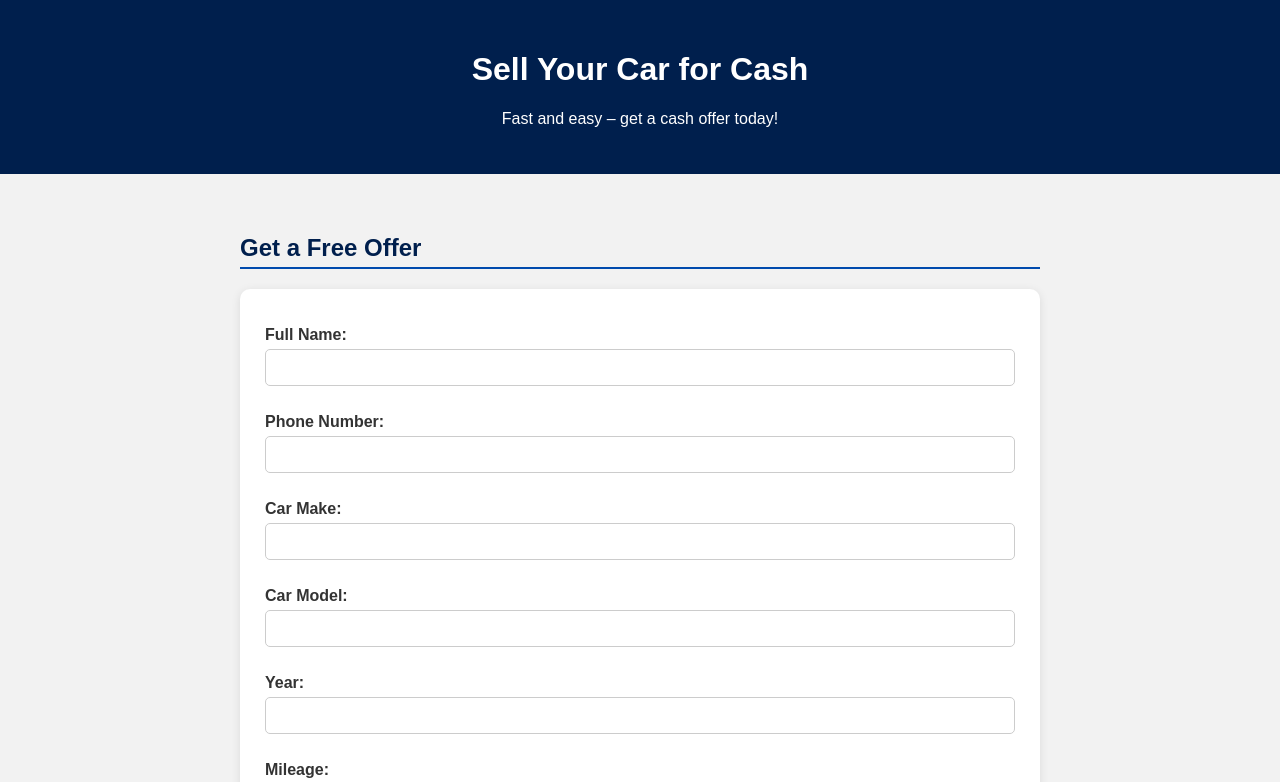
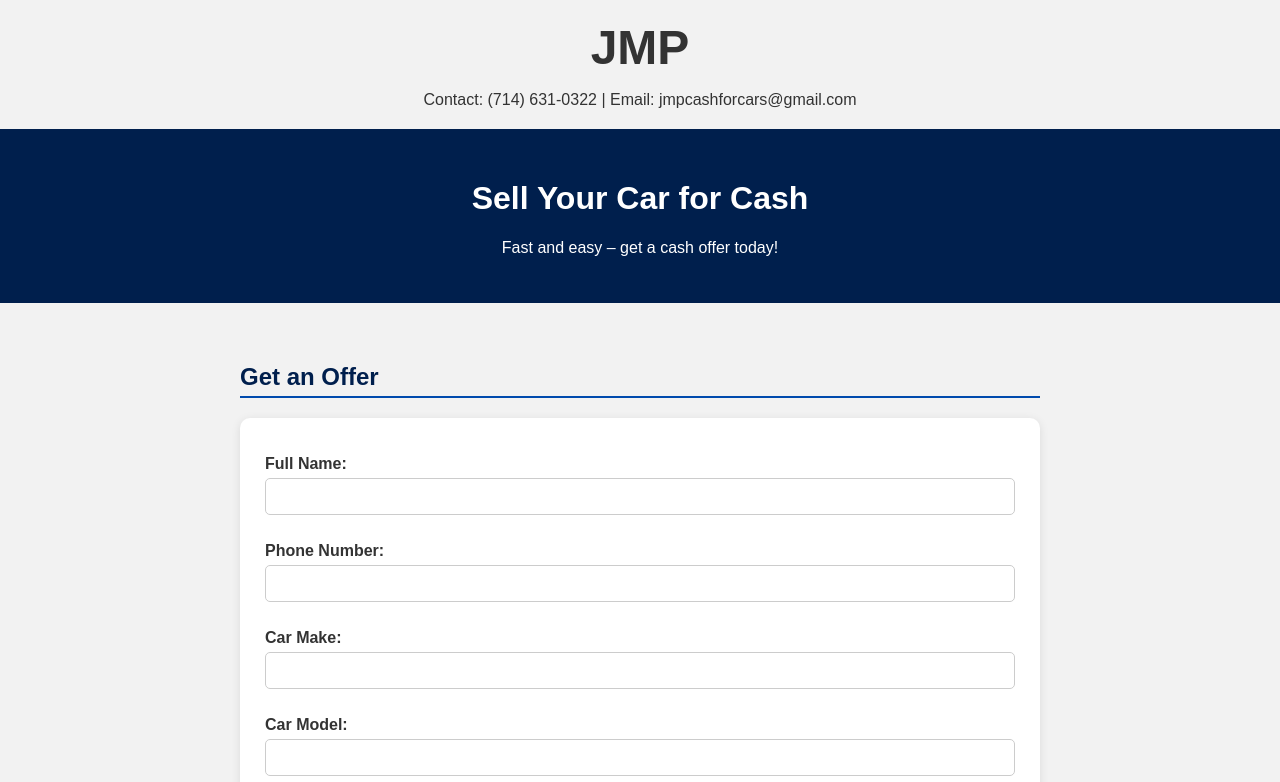
Before and after one commit to Jmaci1037732/JMPCashForCars, a plain HTML site: page index.html in a window 1280 px wide. Shown: the top 782 px of the page. Drawn offline with Linux system fonts and the light colour scheme.

Commit message:
Update index.html

```diff
--- a/index.html
+++ b/index.html
@@ -7,6 +7,16 @@
     <link rel="stylesheet" href="styles.css"/>
 </head>
 <body>
+    <!-- Company Name -->
+    <div style="text-align:center; font-size: 3rem; font-weight: bold; margin-top: 20px;">
+        JMP
+    </div>
+
+    <!-- Contact Info -->
+    <div style="text-align:center; margin-bottom: 20px;">
+        <p>Contact: (714) 631-0322 | Email: jmpcashforcars@gmail.com</p>
+    </div>
+
     <header>
         <h1>Sell Your Car for Cash</h1>
         <p>Fast and easy – get a cash offer today!</p>
@@ -14,7 +24,7 @@
 
     <main>
         <section id="form-section">
-            <h2>Get a Free Offer</h2>
+            <h2>Get an Offer</h2>
             <form action="https://formsubmit.co/jmpcashforcars@gmail.com" method="POST" enctype="multipart/form-data">
                 <!-- Hidden setup fields -->
                 <input type="hidden" name="_captcha" value="false">
@@ -72,11 +82,7 @@
         </section>
     </main>
 
-    <footer>
-        <p>Contact: (714) 631-0322 | Email: jmpcashforcars@gmail.com</p>
-    </footer>
-
-    <!-- ✅ Confirmation Popup Script -->
+    <!-- Confirmation Popup Script -->
     <script>
         document.addEventListener("DOMContentLoaded", function () {
             const form = document.querySelector("form");
```
